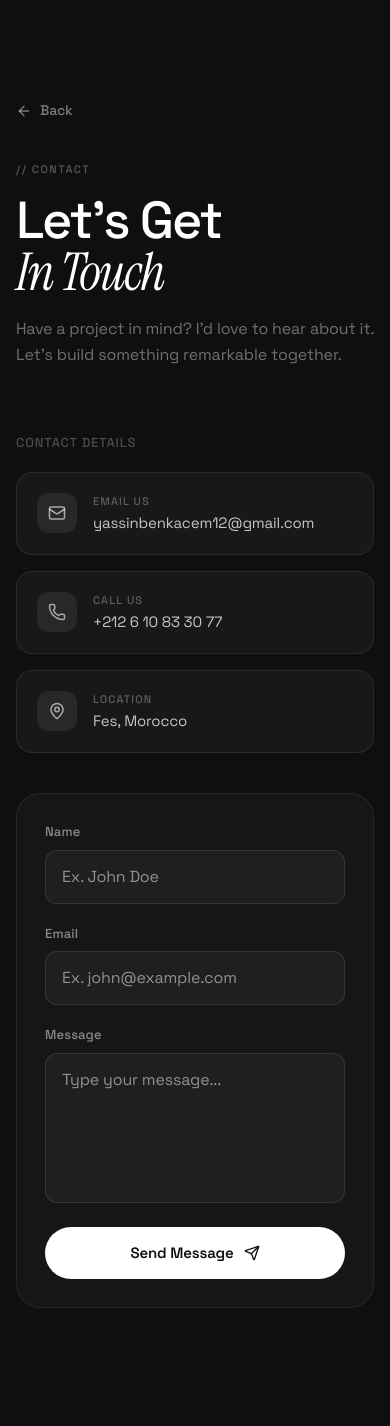
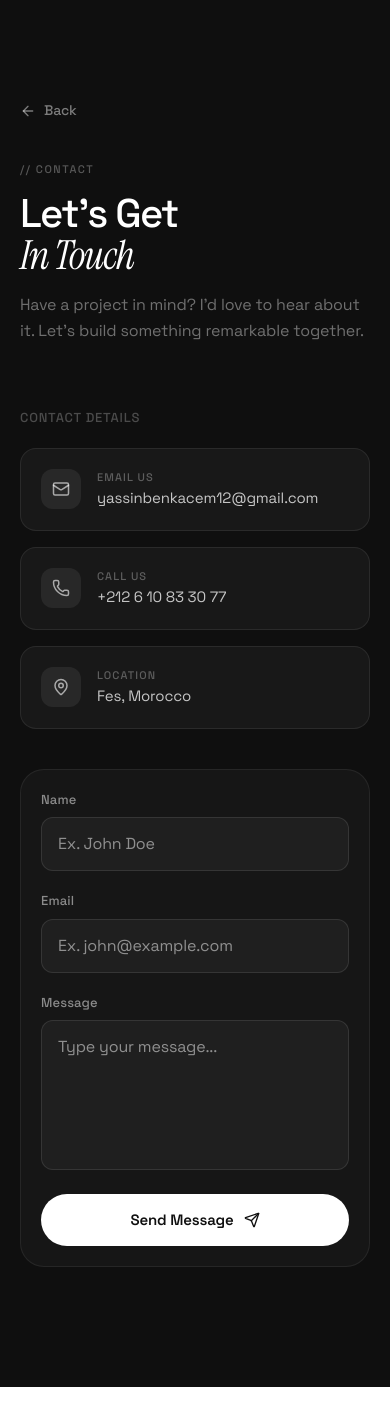
Before and after one commit to yassinebenkacem123/my-portfolio-version-2, a React (Vite) app: page /contact in a window 390 px wide. After the commit the page ends 1387 px from the top, so only its background shows below. Built offline with nearby package versions, Linux system fonts and the light colour scheme; no server answers.

Commit message:
the last change

```diff
--- a/src/components/ContactPage.tsx
+++ b/src/components/ContactPage.tsx
@@ -217,7 +217,7 @@ const ContactPage: React.FC = () => {
       style={{ minHeight: '100vh', backgroundColor: 'rgb(15,15,15)', position: 'relative', overflowX: 'hidden' }}
     >
       {/* ── Back button ─────────────────────────────────────────────────────── */}
-      <div className="portfolio-container" style={{ paddingTop: 100, paddingBottom: 40 }}>
+      <div className="w-full max-w-[1080px] px-5 sm:px-8 md:px-10 mx-auto" style={{ paddingTop: 100, paddingBottom: 40 }}>
         <motion.button
           initial={{ opacity: 0, x: -16 }}
           animate={{ opacity: 1, x: 0 }}
@@ -240,7 +240,7 @@ const ContactPage: React.FC = () => {
         </motion.button>
       </div>
 
-      <div className="portfolio-container" style={{ paddingBottom: 120 }}>
+      <div className="w-full max-w-[1080px] px-5 sm:px-8 md:px-10 mx-auto" style={{ paddingBottom: 120 }}>
         <motion.div
           variants={containerVariants}
           initial="hidden"
@@ -258,7 +258,7 @@ const ContactPage: React.FC = () => {
               <h1
                 style={{
                   fontFamily: 'Space Grotesk Variable, Space Grotesk, sans-serif',
-                  fontSize: 'clamp(52px, 8vw, 100px)',
+                  fontSize: 'clamp(40px, 8vw, 100px)',
                   fontWeight: 500,
                   letterSpacing: '-0.04em',
                   lineHeight: 1.0,
@@ -272,7 +272,7 @@ const ContactPage: React.FC = () => {
               <h1
                 style={{
                   fontFamily: "'Instrument Serif', Georgia, serif",
-                  fontSize: 'clamp(52px, 8vw, 100px)',
+                  fontSize: 'clamp(40px, 8vw, 100px)',
                   fontWeight: 400,
                   fontStyle: 'italic',
                   letterSpacing: '-0.03em',
@@ -306,7 +306,7 @@ const ContactPage: React.FC = () => {
             {/* ── Right — contact form ─────────────────────────────────────── */}
             <motion.div
               variants={itemVariants}
-              className="flex flex-col gap-6 p-7 rounded-3xl"
+              className="flex flex-col gap-6 p-5 sm:p-7 rounded-3xl"
               style={{ backgroundColor: 'rgba(255,255,255,0.03)', border: '1px solid rgba(255,255,255,0.07)' }}
             >
               {sent ? (
--- a/src/components/FAQs.tsx
+++ b/src/components/FAQs.tsx
@@ -50,6 +50,7 @@ const FAQItem: React.FC<{ faq: FAQ; isOpen: boolean; onToggle: () => void }> = (
   onToggle,
 }) => (
   <div
+    id="faq"
     className="border-t border-neutral-200 transition-colors duration-300 hover:bg-neutral-50/50"
   >
     <button
```
Also changed, not shown: 1 other file (tests, documents, lock files or other folders).
